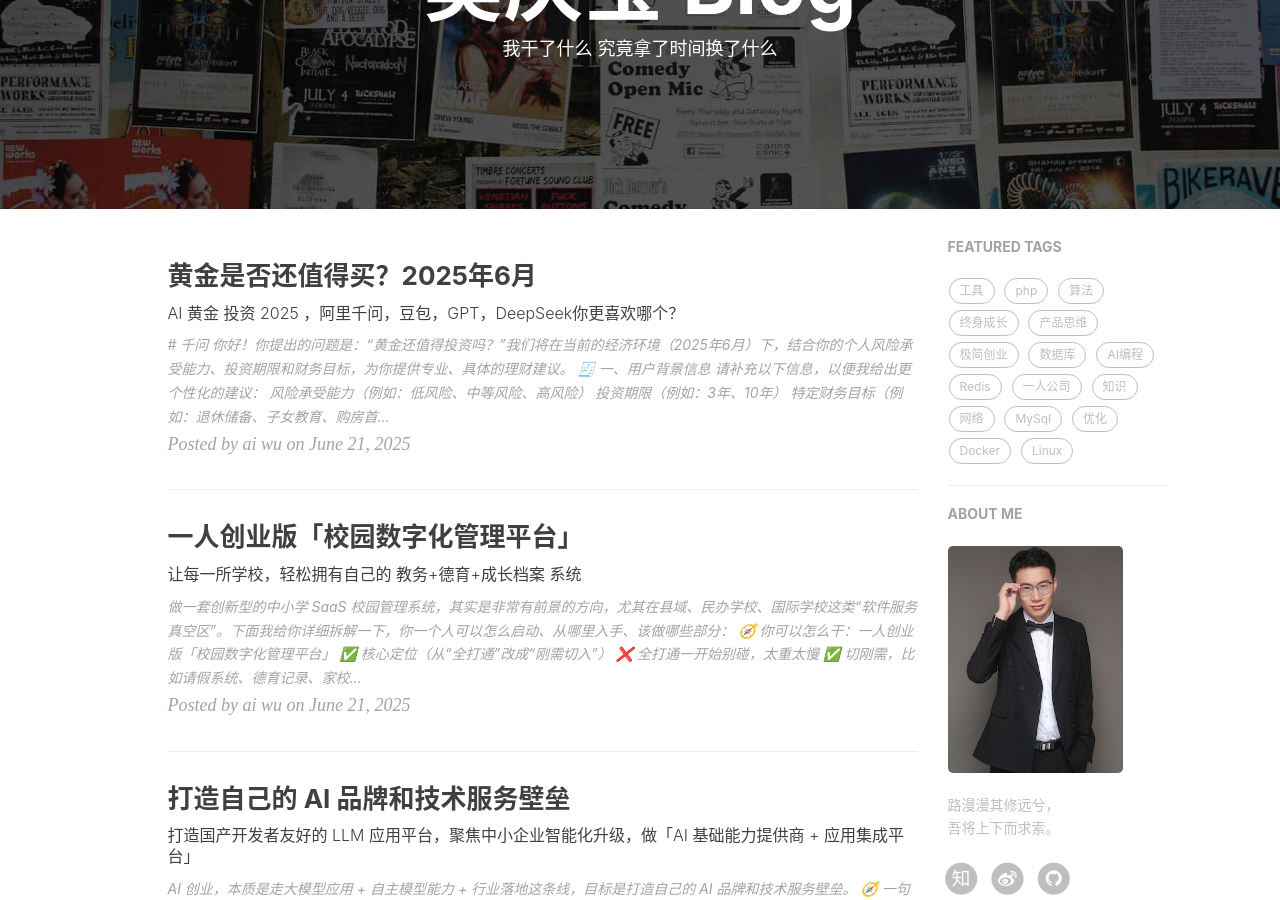
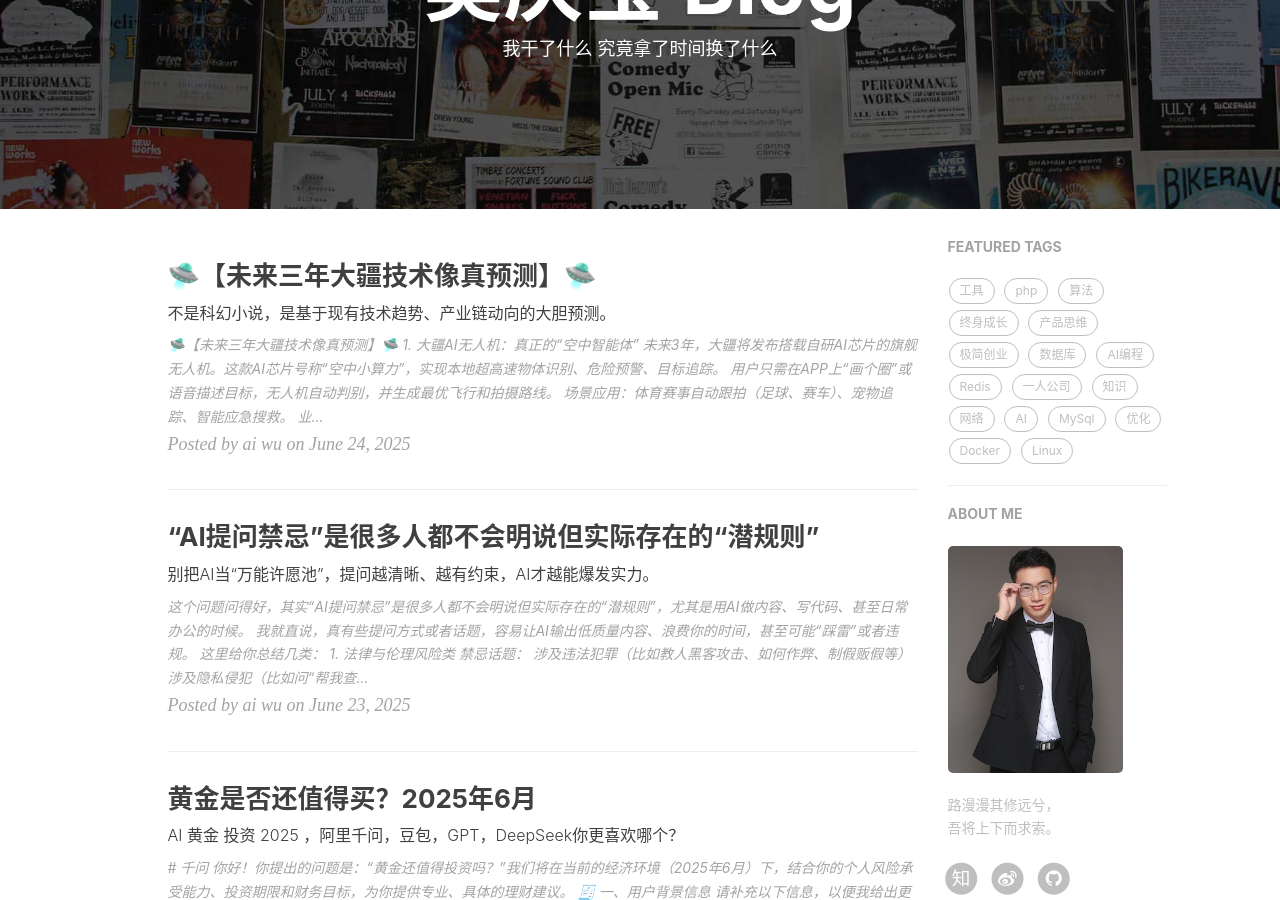
Before and after one commit to wuxiumu/wuxiumu.github.io, a Jekyll site: the page built from index.html, in a window 1280 px wide and 900 px high, scrolled down 209 px. Built offline with Jekyll 4.4.1, drawn with Linux system fonts in a browser that asks for light colours; nearby versions of some CDN libraries; the list of posts is cut into pages by our own code; comment, search, counter and statistics services are not loaded; some of the changed text lies outside the part shown.

Commit message:
每日一篇，我与ai的故事

```diff
--- /dev/null
+++ b/_posts/2025-06-23-ai_ban.md
@@ -0,0 +1,226 @@
+---
+layout: post
+title: "“AI提问禁忌”是很多人都不会明说但实际存在的“潜规则”"
+subtitle: "别把AI当“万能许愿池”，提问越清晰、越有约束，AI才越能爆发实力。"
+date: 2025-06-23
+author: "ai wu"
+header-img: "https://archive.biliimg.com/bfs/archive/ced415ab3ac9ba35c050e32dffe15f8197db9ec8.png"
+tags:
+  - AI
+  - 一人公司
+---
+
+这个问题问得好，其实“AI提问禁忌”是很多人都不会明说但实际存在的“潜规则”，尤其是用AI做内容、写代码、甚至日常办公的时候。
+
+我就直说，真有些提问方式或者话题，容易让AI输出低质量内容、浪费你的时间，甚至可能“踩雷”或者违规。
+
+这里给你总结几类：
+
+
+
+------
+
+
+
+
+
+## **1.** **法律与伦理风险类**
+
+
+
+
+
+**禁忌话题：**
+
+
+
+- 涉及违法犯罪（比如教人黑客攻击、如何作弊、制假贩假等）
+- 涉及隐私侵犯（比如问“帮我查某某的手机号/家庭住址”）
+- 涉及暴力、仇恨言论
+- 涉及色情、未成年人保护等
+- 涉及国家敏感信息、极端政治言论
+
+
+
+
+
+**为什么？**
+
+AI平台后台自带审核机制，这些内容不仅AI不会直接给你答案，还可能让你的账号被风控；在公司或公共环境下问这些，甚至会被上报或“重点关注”。
+
+——简单说，提了也白搭，严重了还可能“自找麻烦”。
+
+
+
+------
+
+
+
+
+
+## **2.** **“空泛无物”类**
+
+
+
+
+
+**禁忌话题：**
+
+
+
+- 问得太模糊（比如“讲个笑话”“写个代码”这种）
+- 没有明确范围或场景（比如“讲一下管理”这种大而空的问题）
+- 用“帮我想想办法吧”不加限定条件
+
+
+
+
+
+**为什么？**
+
+AI理解的是**“上下文+指令”**，你给的信息越少，它越容易输出一堆“模板话”“废话”，没有针对性，结果你会觉得AI很“水”或者“机械”。
+
+——这不是AI没用，是你没用对，等于你点了个外卖只说“随便来点”，老板真会给你打发点啥都能吃。
+
+
+
+------
+
+
+
+
+
+## **3.** **“陷阱题/考倒题”类**
+
+
+
+
+
+**禁忌话题：**
+
+
+
+- 让AI回答自己没法证明的事情（比如“未来一定会发生什么吗？”、“你能证明你是AI吗？”）
+- 提哲学类悖论问题（如“什么先有鸡还是蛋？”）
+- 问AI主观偏好（比如“你觉得xxx更好还是yyy更好？”）
+
+
+
+
+
+**为什么？**
+
+AI是数据驱动，逻辑推理有限，面对主观或悖论类问题，只会给你个“官方腔”的八股答案。问这些问题既浪费时间，又得不到有效信息。
+
+——等于在跟计算器谈恋爱，结果只有尴尬。
+
+
+
+------
+
+
+
+
+
+## **4.** **隐私安全类**
+
+
+
+
+
+**禁忌话题：**
+
+
+
+- 别问/输自己的密码、银行卡号、身份证信息
+- 别让AI帮你保存/记住这些信息
+
+
+
+
+
+**为什么？**
+
+AI一般不会储存你的信息，但数据如果被窃取有泄露风险。最怕的不是AI本身，是你的操作环境不安全。
+
+——“自己的安全自己守”，不要把AI当保险柜。
+
+
+
+------
+
+
+
+
+
+## **5.** **重复/批量采集类**
+
+
+
+
+
+**禁忌话题：**
+
+
+
+- 利用AI刷问刷答、批量生成垃圾内容、用于作弊排名
+
+
+
+
+
+**为什么？**
+
+AI平台有检测机制，这种行为一旦被识别，轻则封号，重则全网黑名单，还影响其他用户体验。
+
+——羊毛薅多了，机器会反薅你的羊。
+
+
+
+------
+
+
+
+
+
+## **6.** **侵犯版权或商业机密**
+
+
+
+
+
+**禁忌话题：**
+
+
+
+- 让AI复刻、抄袭、破解有版权/受保护的内容（比如写小说仿写、生成电影剧本、扒竞品代码）
+
+
+
+
+
+**为什么？**
+
+AI虽然可以“学”，但不能“偷”。内容创作者和公司都有知识产权保护，AI只会输出公开数据、不能直接盗用。
+
+——“AI帮你写不是让你偷”，要有底线。
+
+
+
+------
+
+
+
+
+
+## **总结一句**
+
+
+
+
+
+AI能帮你的前提，是你的提问足够“**明确、合法、合规、安全、有场景**”。
+
+别把AI当“万能许愿池”，提问越清晰、越有约束，AI才越能爆发实力。
+
+而各种“打擦边球”“不明不白”的问题，提了也白提，轻则浪费你时间，重则给自己惹麻烦。
--- /dev/null
+++ b/_posts/2025-06-24-ai_dji.md
@@ -0,0 +1,210 @@
+---
+layout: post
+title: "🛸【未来三年大疆技术像真预测】🛸"
+subtitle: "不是科幻小说，是基于现有技术趋势、产业链动向的大胆预测。"
+date: 2025-06-24
+author: "ai wu"
+header-img: "https://archive.biliimg.com/bfs/archive/ced415ab3ac9ba35c050e32dffe15f8197db9ec8.png"
+tags:
+  - AI
+  - 一人公司
+---
+## **🛸【未来三年大疆技术像真预测】🛸**
+
+
+
+
+
+------
+
+
+
+
+
+### **1.** **大疆AI无人机：真正的“空中智能体”**
+
+
+
+
+
+未来3年，大疆将发布搭载自研AI芯片的旗舰无人机。这款AI芯片号称“空中小算力”，实现本地超高速物体识别、危险预警、目标追踪。
+
+
+
+- 用户只需在APP上“画个圈”或语音描述目标，无人机自动判别，并生成最优飞行和拍摄路线。
+- 场景应用：体育赛事自动跟拍（足球、赛车）、宠物追踪、智能应急搜救。
+
+
+
+
+
+> 业内传大疆AI团队已经用生成式AI+视觉大模型做出了“空中语音助理”，试点阶段已实现“全程语音指挥+自动纠错”，零基础用户也能拍出专业大片。
+
+
+
+------
+
+
+
+
+
+### **2.** **超微型云台+全域感知系统**
+
+
+
+
+
+大疆新一代云台系统，采用纳米级马达+AI算法稳拍，重量减半但防抖效果翻倍。
+
+全域感知系统搭载“融合传感阵列”（多目视觉+毫米波雷达+红外），可实现：
+
+
+
+- 360°全向避障，树丛/电线/鸟群都能智能闪避。
+- 夜间/浓雾/雨天都能自适应飞行，甚至能自动侦测“最安全航线”。
+- 支持低空跟随（例如：穿楼、入林、进洞）
+
+
+
+
+
+> 新一代感知芯片是跟“某华为系供应链”深度定制，业内暗传，这一代无人机避障能力能“吊打”自动驾驶汽车。
+
+
+
+------
+
+
+
+
+
+### **3.** **8K/120帧电影级影像+AI实时剪辑**
+
+
+
+
+
+大疆影像部门将率先实现“8K 120帧HDR+AI场景识别自动切换镜头”，无人机能自己判断“全景/特写/延时/跟随”最佳时机，自动拼接短片。
+
+
+
+- 用户降落后，一键生成可发抖音/小红书的航拍大片，几分钟搞定。
+- 内置AI修图、AI降噪，航拍夜景无需后期调色。
+
+
+
+
+
+> 大疆有内部“小红AI”项目，和某头部内容平台合作，航拍内容直接一键推流到短视频平台，未来航拍网红可能都靠这玩意儿一键出片。
+
+
+
+------
+
+
+
+
+
+### **4.** **多机协同AI编队+空中API开放**
+
+
+
+
+
+大疆将面向企业、团队、内容创作者开放“多机协同”AI接口。
+
+
+
+- 多台无人机自组队，智能编队航拍，可自动避让、实时分工。
+- 支持第三方开发者接入，比如一键自动化广告拍摄、赛事全场景直播、三维建筑扫描。
+
+
+
+
+
+> 圈内流出部分代码，显示大疆正在内测“空中API”，未来甚至允许开发者写“空中小游戏”或“脚本编队”，让无人机玩法变得像机器人一样开放。
+
+
+
+------
+
+
+
+
+
+### **5.** **云端数字孪生+AI三维建模**
+
+
+
+
+
+未来大疆无人机标配“云端建模服务”，支持超高速三维建模和全景复原。
+
+
+
+- 用户飞一圈，APP实时生成“数字分身”场景，精度达厘米级。
+- 农业、工程、影视、城市管理等多领域用得飞起。
+
+
+
+
+
+> 据悉，大疆已签约某地方政府、房产、智慧城市大客户，数字孪生会成为B端变现大杀器，或许2026就能在一线城市大面积铺开。
+
+
+
+------
+
+
+
+
+
+### **6.** **全自动巡航+智能回巢充电**
+
+
+
+
+
+大疆在“无人值守”方向已拿到内部突破。
+
+
+
+- 支持定时自主起飞/降落/自动充电，“空中保安”“智能物流”项目已在测试。
+- 结合5G/星链网络，远程无人运维成为现实，可能带动一波企业级需求爆发。
+
+
+
+
+
+> 业内爆料大疆正在研发“空地一体”全自动巡检站，后续甚至有“充电无人车+无人机一体”组合方案（类似特斯拉FSD+大疆飞行器的联动）。
+
+
+
+------
+
+
+
+
+
+### **7.** **数据隐私与全球合规新标准**
+
+
+
+
+
+大疆已经意识到全球数据监管压力，技术上全面引入本地加密、实时数据清除、合规弹窗提示。
+
+
+
+- 海外市场出厂直接预装合规“限制模式”，支持一键切换本地/国际法规模式。
+- 未来可能主打“数据更安全”的高端企业市场。
+
+
+
+
+
+> 大疆在深圳/欧洲都组建了合规专班，有的团队甚至挖来了跨国律所和欧美数据安全专家，力保“下一个华为风波”不落在自己头上。
+
+
+
+------
```
Also changed, not shown: _posts/2025-05-20-teachfunactive.md (line endings or trailing spaces).
